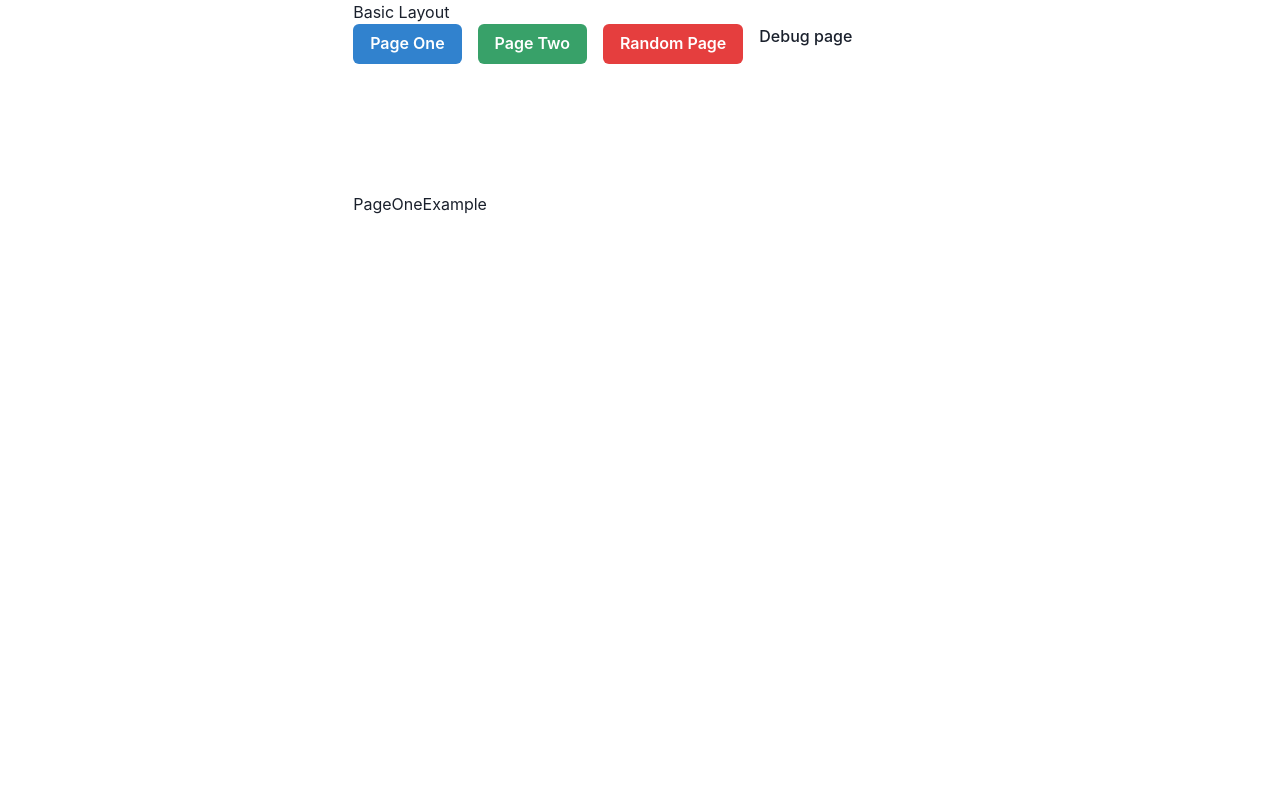
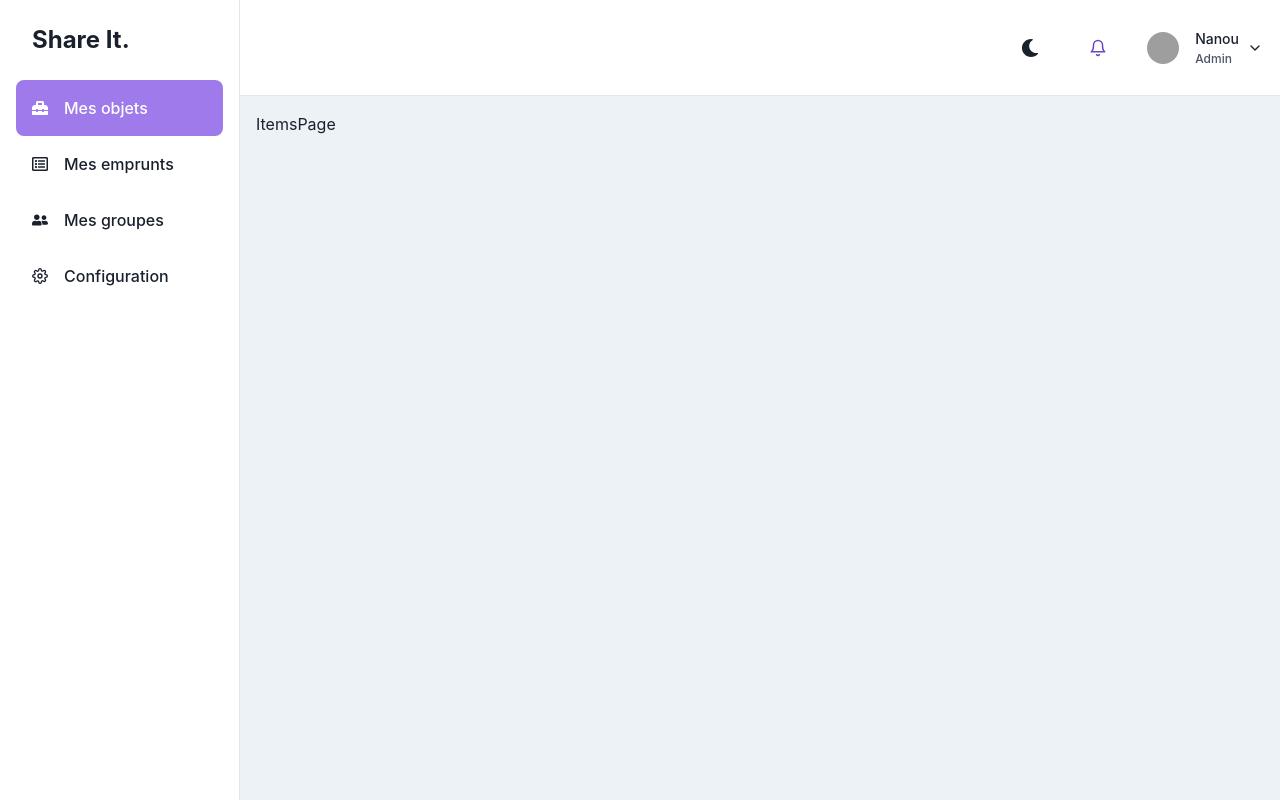
Before and after one commit to organisation-shareit/shareit, a React (Vite) app in the folder front/: page /app/items in a window 1280 px wide. Before the commit this address led to /app/page-one. Built offline with nearby package versions, Linux system fonts and the light colour scheme; no server answers; grey boxes are pictures that could not be loaded; what @ts-rest/react-query would draw is missing.

Commit message:
feat(coreLayout): navbar with menu

```diff
--- a/front/src/App.tsx
+++ b/front/src/App.tsx
@@ -1,6 +1,6 @@
 import { QueryClient, QueryClientProvider } from '@tanstack/react-query';
 import './App.css';
-import { ChakraProvider } from '@chakra-ui/react';
+import { ChakraProvider, useMediaQuery } from '@chakra-ui/react';
 import {
   Navigate,
   Route,
@@ -12,24 +12,27 @@ import customTheme from './theme';
 import React from 'react';
 import { AuthenticationPage } from './pages/AuthenticationPage/AuthenticationPage';
 import { BasicLayout } from './components/layout/BasicLayout';
-import { PageOneExample } from './pages/PageOneExample/PageOneExample';
-import { PageTwoExample } from './pages/PageTwoExample/PageTwoExample';
 import { WorkInProgressPage } from './pages/WorkInProgressPage/WorkInProgressPage';
 import { DebugPage } from './pages/DebugPage/DebugPage';
+import { WebLayout } from './components/layout/WebLayout';
+import { ItemsPage } from './pages/ItemsPage/ItemsPage';
+import { LoansPage } from './pages/LoansPage/LoansPage';
+import { GroupsPage } from './pages/GroupsPage/GroupsPage';
 
 function App() {
   const queryClient = new QueryClient();
-
+  const [isMobile] = useMediaQuery('(max-width: 768px)');
   const router = createBrowserRouter(
     createRoutesFromElements(
       <React.Fragment>
         <Route path="/" element={<Navigate to={'app'} replace />} />
         <Route path="/signin" element={<AuthenticationPage />} />
-        <Route path="/app/*" element={<BasicLayout />}>
+        <Route path="/app/*" element={isMobile ? <BasicLayout /> : <WebLayout />}>
           <Route path="*" element={<Navigate to={'page-one'} />} />
-          <Route path="page-one" element={<PageOneExample />} />
-          <Route path="page-two" element={<PageTwoExample />} />
-          <Route path="random-page" element={<WorkInProgressPage title="Random page" />} />
+          <Route path="items" element={<ItemsPage />} />
+          <Route path="loans" element={<LoansPage />} />
+          <Route path="groups" element={<GroupsPage />} />
+          <Route path="settings" element={<WorkInProgressPage title="Settings" />} />
           <Route path="debug" element={<DebugPage />} />
         </Route>
       </React.Fragment>,
--- /dev/null
+++ b/front/src/components/layout/WebLayout.tsx
@@ -0,0 +1,18 @@
+import { FaToolbox, FaRegListAlt, FaUserFriends } from 'react-icons/fa';
+import { FiSettings } from 'react-icons/fi';
+import { NavbarWithHeader } from './components/NavbarWithHeader/NavbarWithHeader';
+
+const routes = [
+  { name: 'Mes objets', linkPath: 'items', icon: FaToolbox },
+  {
+    name: 'Mes emprunts',
+    linkPath: 'loans',
+    icon: FaRegListAlt,
+  },
+  { name: 'Mes groupes', linkPath: 'groups', icon: FaUserFriends },
+  { name: 'Configuration', linkPath: 'settings', icon: FiSettings },
+];
+
+export const WebLayout = () => {
+  return <NavbarWithHeader linkItems={routes} />;
+};
--- /dev/null
+++ b/front/src/components/layout/components/NavbarWithHeader/NavbarWithHeader.tsx
@@ -0,0 +1,45 @@
+import {
+  useDisclosure,
+  useColorModeValue,
+  Box,
+  Drawer,
+  DrawerContent,
+} from "@chakra-ui/react";
+import { Outlet } from "react-router-dom";
+import { MobileNav } from "./components/MobileNav";
+import { SidebarContent } from "./components/SidebarContent";
+import { LinkItem } from "./model/link-item";
+
+interface NavbarWithHeaderProps {
+  linkItems: LinkItem[];
+}
+export const NavbarWithHeader = ({ linkItems }: NavbarWithHeaderProps) => {
+  const { isOpen, onOpen, onClose } = useDisclosure();
+  return (
+    <Box minH="100vh" bg={useColorModeValue("gray.100", "gray.900")}>
+      <SidebarContent
+        linkItems={linkItems}
+        onClose={() => onClose}
+        display={{ base: "none", md: "block" }}
+      />
+      <Drawer
+        autoFocus={false}
+        isOpen={isOpen}
+        placement="left"
+        onClose={onClose}
+        returnFocusOnClose={false}
+        onOverlayClick={onClose}
+        size="full"
+      >
+        <DrawerContent>
+          <SidebarContent linkItems={linkItems} onClose={onClose} />
+        </DrawerContent>
+      </Drawer>
+      {/* mobilenav */}
+      <MobileNav onOpen={onOpen} />
+      <Box ml={{ base: 0, md: 60 }} p="4">
+        <Outlet />
+      </Box>
+    </Box>
+  );
+};
--- /dev/null
+++ b/front/src/components/layout/components/NavbarWithHeader/components/MobileNav.tsx
@@ -0,0 +1,108 @@
+import {
+  Avatar,
+  Box,
+  Flex,
+  FlexProps,
+  HStack,
+  IconButton,
+  Menu,
+  MenuButton,
+  MenuDivider,
+  MenuItem,
+  MenuList,
+  Text,
+  useColorModeValue,
+  VStack,
+} from '@chakra-ui/react';
+import { FiBell, FiChevronDown, FiMenu } from 'react-icons/fi';
+import { ColorModeSwitcher } from '../../../../ColorModeSwitcher/ColorModeSwitcher';
+import { Link } from 'react-router-dom';
+
+interface MobileProps extends FlexProps {
+  onOpen: () => void;
+}
+export const MobileNav = ({ onOpen, ...rest }: MobileProps) => {
+  return (
+    <Flex
+      ml={{ base: 0, md: 60 }}
+      px={{ base: 4, md: 4 }}
+      height="24"
+      alignItems="center"
+      bg={useColorModeValue('white', 'gray.900')}
+      borderBottomWidth="1px"
+      borderBottomColor={useColorModeValue('gray.200', 'gray.700')}
+      justifyContent={{ base: 'space-between' }}
+      {...rest}
+    >
+      <Flex
+        justifyContent={{ base: 'flex-start', md: 'flex-start' }}
+        display={['none', 'none', 'flex']}
+        ml={{ base: 1 }}
+      >
+        {/* <GlobalFilter></GlobalFilter> */}
+      </Flex>
+      <IconButton
+        display={{ base: 'flex', md: 'none' }}
+        onClick={onOpen}
+        variant="outline"
+        aria-label="open menu"
+        icon={<FiMenu />}
+      />
+
+      <Text
+        display={{ base: 'flex', md: 'none' }}
+        fontSize="2xl"
+        fontFamily="monospace"
+        fontWeight="bold"
+      >
+        Logo
+      </Text>
+
+      <HStack spacing={{ base: '0', md: '6' }}>
+        <ColorModeSwitcher justifySelf="flex-end" />
+        <IconButton size="lg" variant="ghost" aria-label="open menu" icon={<FiBell />} />
+        <Flex alignItems={'center'}>
+          <Menu>
+            <MenuButton py={2} transition="all 0.3s" _focus={{ boxShadow: 'none' }}>
+              <HStack>
+                <Avatar
+                  size={'sm'}
+                  src={
+                    'https://images.unsplash.com/photo-1619946794135-5bc917a27793?ixlib=rb-0.3.5&q=80&fm=jpg&crop=faces&fit=crop&h=200&w=200&s=b616b2c5b373a80ffc9636ba24f7a4a9'
+                  }
+                />
+                <VStack
+                  display={{ base: 'none', md: 'flex' }}
+                  alignItems="flex-start"
+                  spacing="1px"
+                  ml="2"
+                >
+                  <Text fontSize="sm">Nanou</Text>
+                  <Text fontSize="xs" color="gray.600">
+                    Admin
+                  </Text>
+                </VStack>
+                <Box display={{ base: 'none', md: 'flex' }}>
+                  <FiChevronDown />
+                </Box>
+              </HStack>
+            </MenuButton>
+            <MenuList
+              bg={useColorModeValue('white', 'gray.900')}
+              borderColor={useColorModeValue('gray.200', 'gray.700')}
+            >
+              <MenuItem>Profile</MenuItem>
+              <MenuItem>Settings</MenuItem>
+              <MenuItem>Billing</MenuItem>
+              <Link to="/app/debug">
+                <MenuItem>Debug</MenuItem>
+              </Link>
+              <MenuDivider />
+              <MenuItem>Sign out</MenuItem>
+            </MenuList>
+          </Menu>
+        </Flex>
+      </HStack>
+    </Flex>
+  );
+};
--- /dev/null
+++ b/front/src/components/layout/components/NavbarWithHeader/components/NavItem.tsx
@@ -0,0 +1,46 @@
+import { Box, Flex, FlexProps, Icon } from '@chakra-ui/react';
+import { IconType } from 'react-icons';
+import { NavLink } from 'react-router-dom';
+
+interface NavItemProps extends FlexProps {
+  icon: IconType;
+  linkPath: string;
+  children: string;
+}
+export const NavItem = ({ icon, linkPath, children, ...rest }: NavItemProps) => {
+  return (
+    <NavLink to={linkPath}>
+      {({ isActive }) => (
+        <Box style={{ textDecoration: 'none' }} _focus={{ boxShadow: 'none' }}>
+          <Flex
+            align="center"
+            color={isActive ? 'white' : ''}
+            p="4"
+            mx="4"
+            borderRadius="lg"
+            background={isActive ? 'purple.400' : ''}
+            role="group"
+            cursor="pointer"
+            _hover={{
+              bg: 'purple.200',
+              color: 'white',
+            }}
+            {...rest}
+          >
+            {icon && (
+              <Icon
+                mr="4"
+                fontSize="16"
+                _groupHover={{
+                  color: 'white',
+                }}
+                as={icon}
+              />
+            )}
+            {children}
+          </Flex>
+        </Box>
+      )}
+    </NavLink>
+  );
+};
--- /dev/null
+++ b/front/src/components/layout/components/NavbarWithHeader/components/SidebarContent.tsx
@@ -0,0 +1,46 @@
+import {
+  Box,
+  BoxProps,
+  CloseButton,
+  Flex,
+  useColorModeValue,
+  Text,
+} from "@chakra-ui/react";
+import { LinkItem } from "../model/link-item";
+import { NavItem } from "./NavItem";
+
+interface SidebarProps extends BoxProps {
+  onClose: () => void;
+  linkItems: LinkItem[];
+}
+
+export const SidebarContent = ({
+  linkItems,
+  onClose,
+  ...rest
+}: SidebarProps) => {
+  return (
+    <Box
+      transition="3s ease"
+      bg={useColorModeValue("white", "gray.900")}
+      borderRight="1px"
+      borderRightColor={useColorModeValue("gray.200", "gray.700")}
+      w={{ base: "full", md: 60 }}
+      pos="fixed"
+      h="full"
+      {...rest}
+    >
+      <Flex h="20" alignItems="center" mx="8" justifyContent="space-between">
+        <Text fontSize="2xl" fontWeight="bold">
+          Share It.
+        </Text>
+        <CloseButton display={{ base: "flex", md: "none" }} onClick={onClose} />
+      </Flex>
+      {linkItems.map((link) => (
+        <NavItem key={link.name} icon={link.icon} linkPath={link.linkPath}>
+          {link.name}
+        </NavItem>
+      ))}
+    </Box>
+  );
+};
--- /dev/null
+++ b/front/src/components/layout/components/NavbarWithHeader/model/link-item.ts
@@ -0,0 +1,7 @@
+import { IconType } from "react-icons";
+
+export interface LinkItem {
+    name: string;
+    icon: IconType;
+    linkPath: string;
+}
--- /dev/null
+++ b/front/src/pages/GroupsPage/GroupsPage.tsx
@@ -0,0 +1,3 @@
+export const GroupsPage = () => {
+  return <div>GroupsPage</div>;
+};
--- /dev/null
+++ b/front/src/pages/ItemsPage/ItemsPage.tsx
@@ -0,0 +1,3 @@
+export const ItemsPage = () => {
+  return <div>ItemsPage</div>;
+};
--- /dev/null
+++ b/front/src/pages/LoansPage/LoansPage.tsx
@@ -0,0 +1,3 @@
+export const LoansPage = () => {
+  return <div>LoansPage</div>;
+};
--- a/front/src/pages/PageOneExample/PageOneExample.tsx
+++ /dev/null
@@ -1,9 +0,0 @@
-import { Box, Text } from "@chakra-ui/react";
-
-export const PageOneExample = () => {
-  return (
-    <Box>
-      <Text>PageOneExample</Text>
-    </Box>
-  );
-};
--- a/front/src/pages/PageTwoExample/PageTwoExample.tsx
+++ /dev/null
@@ -1,9 +0,0 @@
-import { Box, Text } from "@chakra-ui/react";
-
-export const PageTwoExample = () => {
-  return (
-    <Box>
-      <Text>PageTwoExample</Text>
-    </Box>
-  );
-};
```
Also changed, not shown: 1 other file (tests, documents, lock files or other folders).
